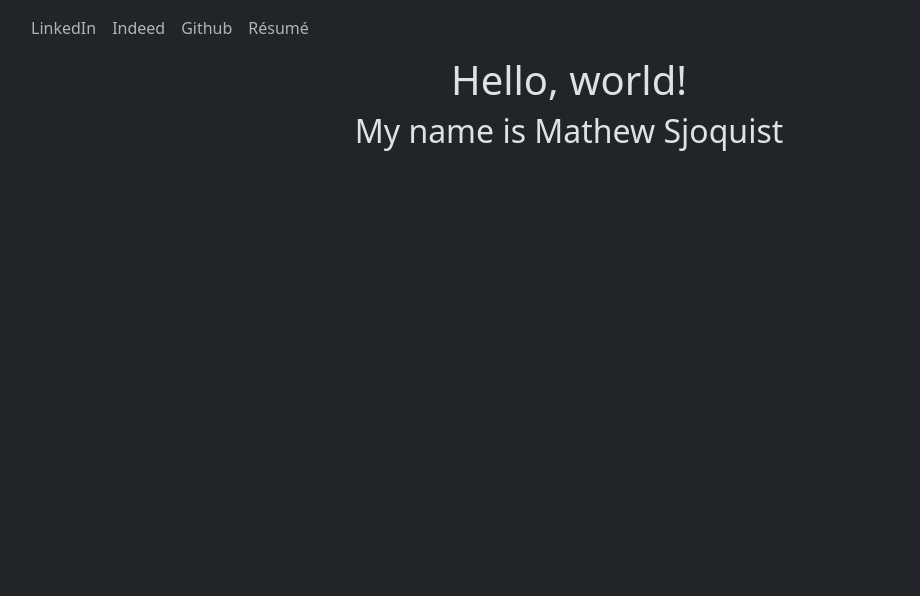
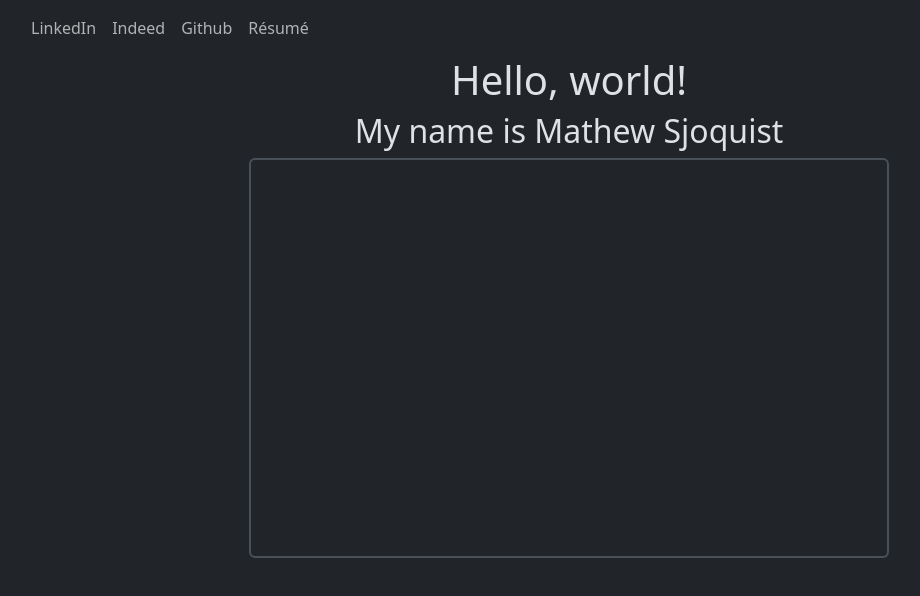
Before and after one commit to seatwiggy/seatwiggy.github.io, a plain HTML site: page index.html in a window 1280 px wide. Shown: the whole page, without its empty margins (71-991 px from the left). Drawn offline with nearby package versions, Linux system fonts and the light colour scheme.

Commit message:
yup, that's a box

```diff
--- a/index.html
+++ b/index.html
@@ -7,6 +7,7 @@
     <title>Mathew Sjoquist</title>
     <link href="https://cdn.jsdelivr.net/npm/bootstrap@5.3.3/dist/css/bootstrap.min.css" rel="stylesheet"
         integrity="sha384-QWTKZyjpPEjISv5WaRU9OFeRpok6YctnYmDr5pNlyT2bRjXh0JMhjY6hW+ALEwIH" crossorigin="anonymous">
+    <link rel="stylesheet" href="styles/style.css">
     <script defer src="https://cdn.jsdelivr.net/npm/bootstrap@5.3.3/dist/js/bootstrap.min.js"
         integrity="sha384-0pUGZvbkm6XF6gxjEnlmuGrJXVbNuzT9qBBavbLwCsOGabYfZo0T0to5eqruptLy"
         crossorigin="anonymous"></script>
@@ -37,6 +38,9 @@
         <h1>Hello, world!</h1>
         <h2>My name is Mathew Sjoquist</h2>
     </div>
+    <div class="d-flex justify-content-center">
+        <div class="border border-2 rounded" id="console"></div>
+    </div>
 </body>
 
 </html>
--- /dev/null
+++ b/styles/style.css
@@ -0,0 +1,4 @@
+#console {
+    width: 50%;
+    height: 50vh;
+}
```
